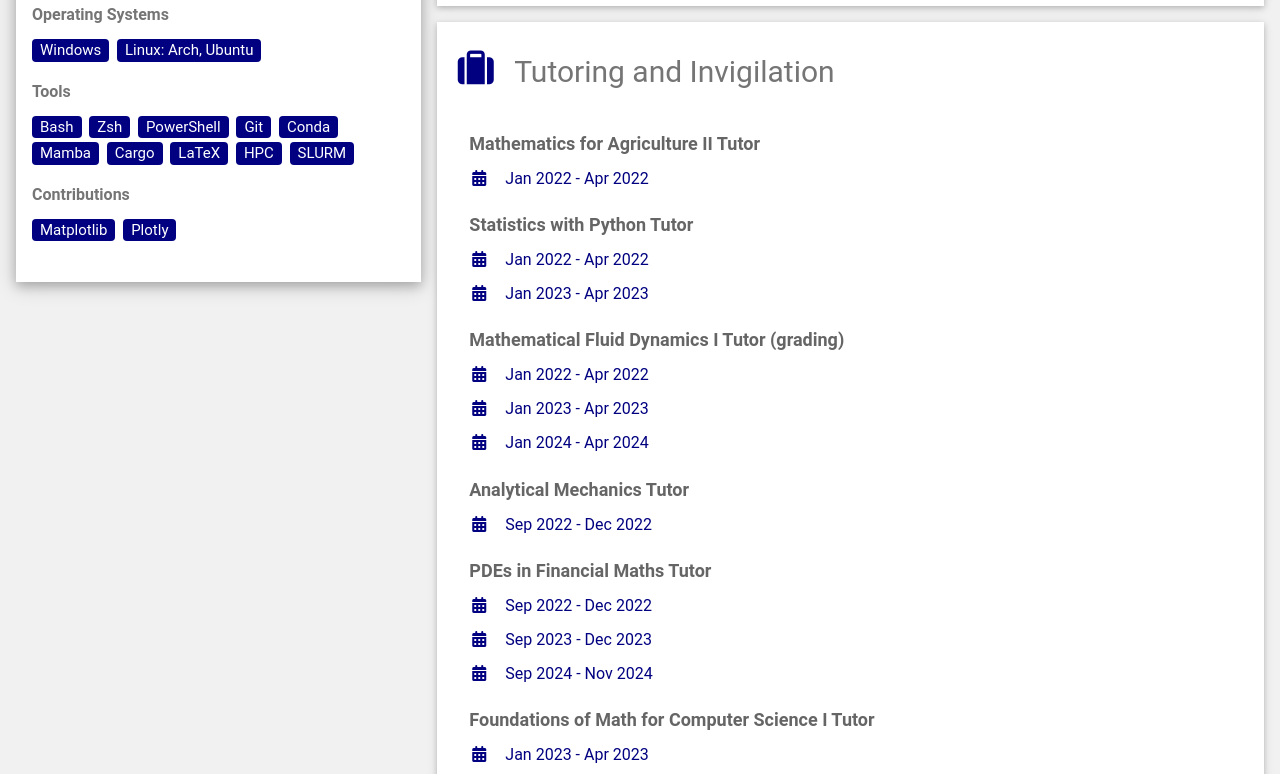
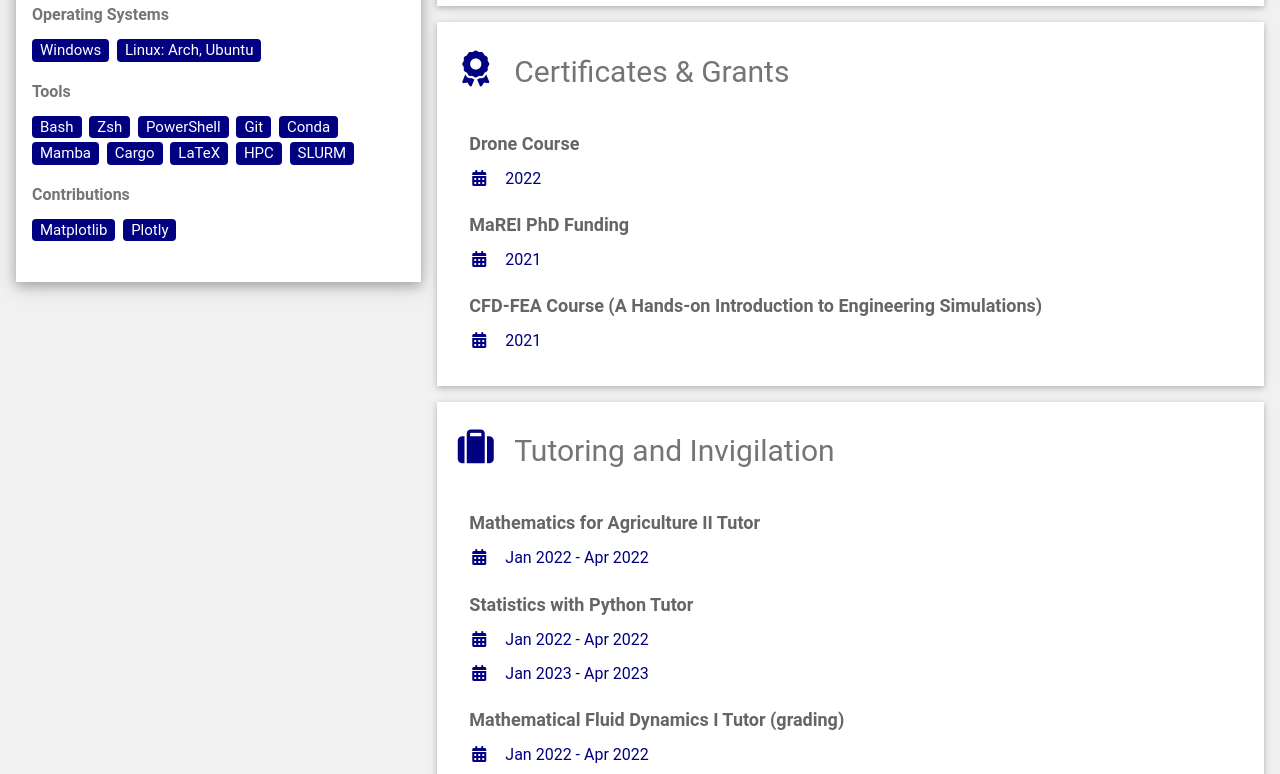
Before and after one commit to konmenel/konmenel.github.io, a plain HTML site: page index.html in a window 1280 px wide. Shown: the part 1213-1987 px from the top of the page. Drawn offline with Linux system fonts and the light colour scheme.

Commit message:
Add certificates and courses

```diff
--- a/index.html
+++ b/index.html
@@ -223,6 +223,23 @@
       </div>
 
       <div class="w3-container w3-card w3-white w3-margin-bottom">
+        <h2 class="w3-text-grey w3-padding-16"><i class="fa fa-award fa-fw w3-margin-right w3-xxlarge w3-text-navy"></i>Certificates & Grants</h2>
+        <div class="w3-container">
+          <h5 class="w3-opacity"><b>Drone Course</b></h5>
+          <h6 class="w3-text-navy"><i class="fa fa-calendar-days fa-fw w3-margin-right"></i>2022</h6>
+        </div>
+        <div class="w3-container">
+          <h5 class="w3-opacity"><b>MaREI PhD Funding</b></h5>
+          <h6 class="w3-text-navy"><i class="fa fa-calendar-days fa-fw w3-margin-right"></i>2021</h6>
+        </div>
+        <div class="w3-container">
+          <h5 class="w3-opacity"><b>CFD-FEA Course (A Hands-on Introduction to Engineering Simulations)</b></h5>
+          <h6 class="w3-text-navy"><i class="fa fa-calendar-days fa-fw w3-margin-right"></i>2021</h6>
+        </div>
+        <br>
+      </div>
+
+      <div class="w3-container w3-card w3-white w3-margin-bottom">
         <h2 class="w3-text-grey w3-padding-16"><i class="fa fa-suitcase fa-fw w3-margin-right w3-xxlarge w3-text-navy"></i>Tutoring and Invigilation</h2>
         <div class="w3-container">
           <h5 class="w3-opacity"><b>Mathematics for Agriculture II Tutor</b></h5>
```
